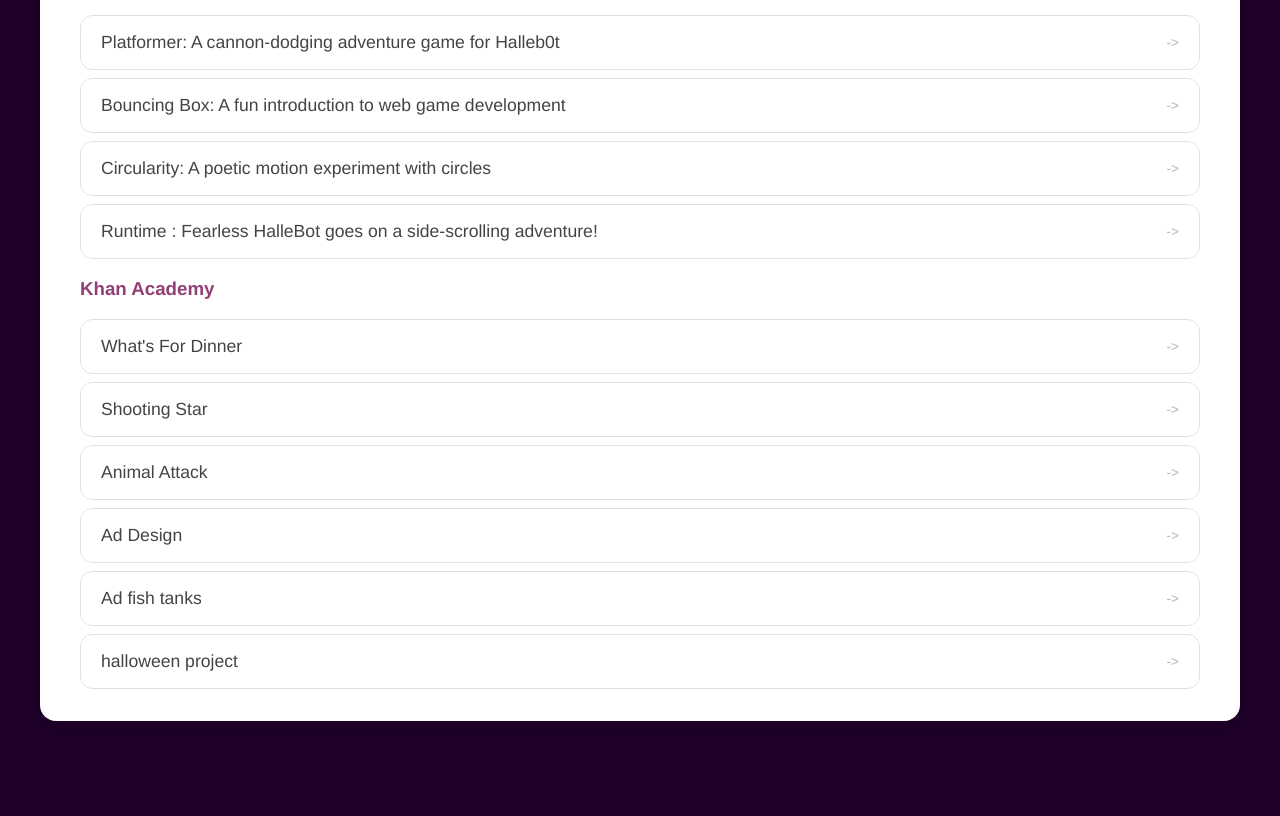
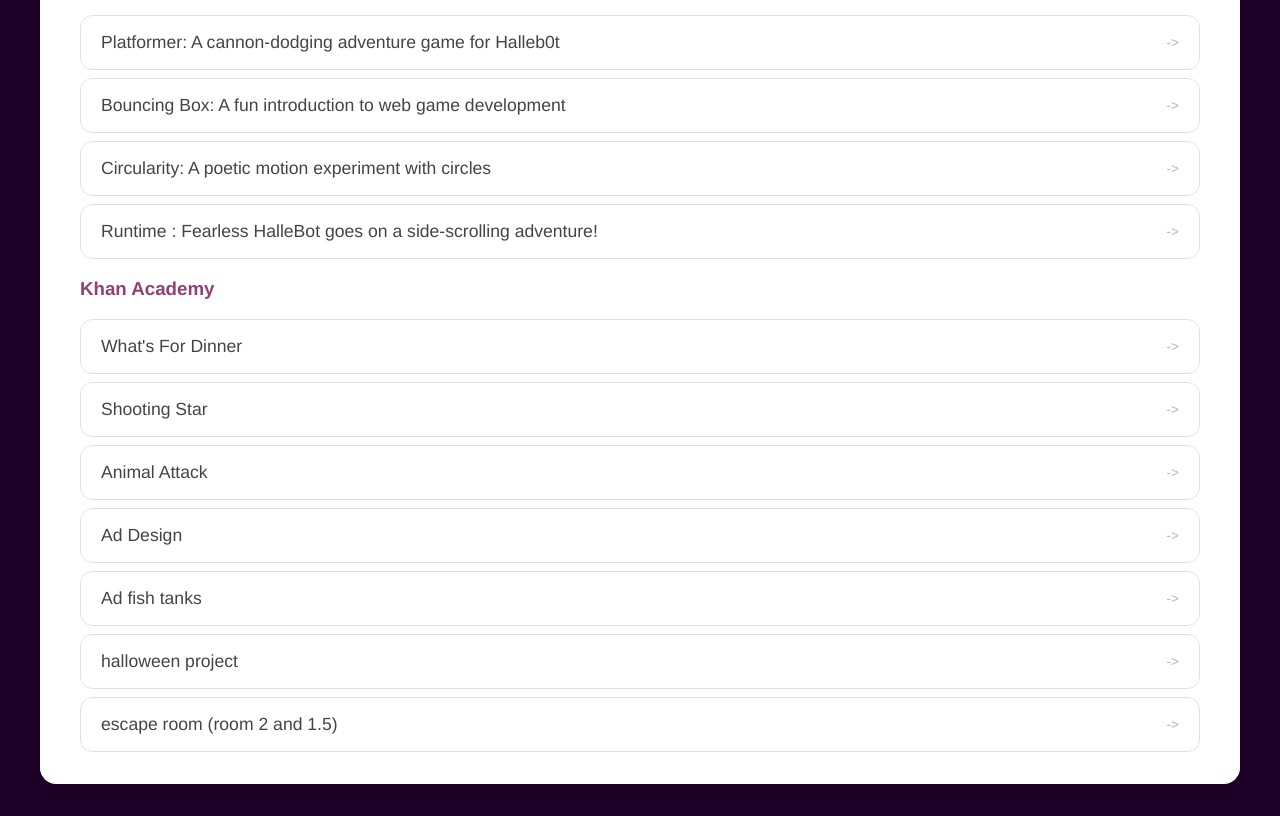
Before and after one commit to maxxarmand/maxxarmand.github.io, a plain HTML site: page portfolio.html in a window 1280 px wide. Shown: the part 245-1061 px from the top of the page. Before the commit the page ends 998 px from the top, so only its background shows below. Drawn offline with Linux system fonts and the light colour scheme.

Commit message:
added escape room to portfolio

```diff
--- a/portfolio.html
+++ b/portfolio.html
@@ -55,6 +55,9 @@
           <li>
             <a href="https://www.khanacademy.org/computer-programming/armand_halloween-project/5290555396177920" target = "_blank">halloween project</a>
           </li>
+          <li>
+            <a href="https://www.khanacademy.org/computer-programming/escape-room_armand_sharpe_bell_kennedy/6609074549276672" target = "_blank">escape room (room 2 and 1.5)</a>
+          </li>
           </ul>
         </div>
       </div>
```
